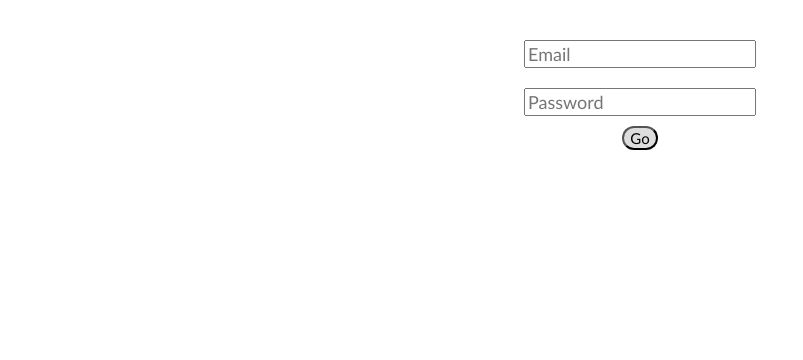
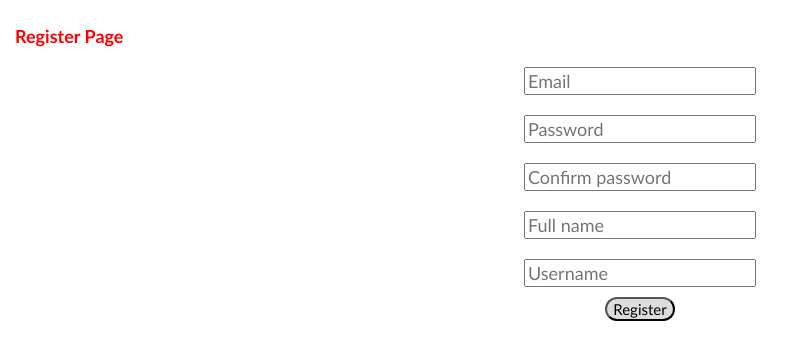
Before and after one commit to chingu-voyage5/Geckos-Team-28, a React (Create React App) app in the folder client/: page /register in a window 1280 px wide. Shown: the top 360 px of the page, without its empty margins (0-803 px from the left). Built offline with nearby package versions, Linux system fonts and the light colour scheme.

Commit message:
Axios, React-router and register
- Axios and react router added.
- Login connected to the route
- Register created and connected to the route.

```diff
--- a/client/package.json
+++ b/client/package.json
@@ -3,9 +3,11 @@
 	"version": "0.1.0",
 	"private": true,
 	"dependencies": {
+		"axios": "^0.18.0",
 		"formik": "^0.11.11",
 		"react": "^16.3.2",
 		"react-dom": "^16.3.2",
+		"react-router-dom": "^4.3.1",
 		"react-scripts": "1.1.4",
 		"yup": "^0.23.0"
 	},
--- a/client/src/app/App.js
+++ b/client/src/app/App.js
@@ -1,8 +1,17 @@
 import React from 'react';
 import LoginPage from './pages/LoginPage/LoginPage';
+import RegisterPage from './pages/RegisterPage/RegisterPage';
+import { BrowserRouter as Router, Route } from 'react-router-dom';
 
 const app = () => {
-	return <LoginPage />;
+	return (
+		<Router>
+			<div>
+				<Route path="/register" component={RegisterPage} />
+				<Route path="/login" component={LoginPage} />
+			</div>
+		</Router>
+	);
 };
 
 export default app;
--- a/client/src/app/components/Login/Login.js
+++ b/client/src/app/components/Login/Login.js
@@ -2,6 +2,7 @@ import React from 'react';
 import './styles.css';
 import { withFormik, Form, Field } from 'formik';
 import Yup from 'yup';
+import axios from 'axios';
 
 // these are props passed from withFormik
 const Login = ({ values, errors, touched }) => (
@@ -12,7 +13,7 @@ const Login = ({ values, errors, touched }) => (
 		<div>{touched.password && errors.password && <p>{errors.password}</p>}</div>
 		<Field type="password" name="password" placeholder="Password" />
 
-		<button>Go</button>
+		<button>Login</button>
 	</Form>
 );
 
@@ -29,12 +30,25 @@ const FormikLogin = withFormik({
 			.email('Email not valid')
 			.required('Email is required'),
 		password: Yup.string()
-			.min(9, 'Password must be 9 characters or longer')
+			.min(8, 'Password must be 8 characters or longer')
 			.required('Password is required'),
 	}),
+
 	handleSubmit(values, { resetForm, setSubmitting }) {
-		console.log(values);
-		alert('Values outputed to Console');
+		const { email, password } = values;
+
+		axios
+			.post('/api/users/login', { email, password })
+			.then(result => {
+				localStorage.setItem('jwtToken', result.data.token);
+				console.log(result);
+			})
+			.catch(error => {
+				if (error.response.status === 400) {
+					console.log(error);
+				}
+			});
+
 		resetForm();
 		setSubmitting(false);
 	},
--- /dev/null
+++ b/client/src/app/components/Register/Register.js
@@ -0,0 +1,73 @@
+import React from 'react';
+import './styles.css';
+import { withFormik, Form, Field } from 'formik';
+import Yup from 'yup';
+import axios from 'axios';
+
+// these are props passed from withFormik
+const Register = ({ values, errors, touched }) => (
+	<Form>
+		<div>{touched.email && errors.email && <p>{errors.email}</p>}</div>
+		<Field type="email" name="email" placeholder="Email" />
+
+		<div>{touched.password && errors.password && <p>{errors.password}</p>}</div>
+		<Field type="password" name="password" placeholder="Password" />
+
+		<div>{touched.password2 && errors.password2 && <p>{errors.password2}</p>}</div>
+		<Field type="password" name="password2" placeholder="Confirm password" />
+
+		<div>{touched.fullName && errors.fullName && <p>{errors.fullName}</p>}</div>
+		<Field type="text" name="fullName" placeholder="Full name" />
+
+		<div>{touched.username && errors.username && <p>{errors.username}</p>}</div>
+		<Field type="text" name="username" placeholder="Username" />
+
+		<button>Register</button>
+	</Form>
+);
+
+// withFormik HOC
+const FormikRegister = withFormik({
+	mapPropsToValues({ email, password, password2, fullName, username }) {
+		return {
+			email: email || '',
+			password: password || '',
+			password2: password2 || '',
+			fullName: fullName || '',
+			username: username || '',
+		};
+	},
+	validationSchema: Yup.object().shape({
+		email: Yup.string()
+			.email('Email not valid')
+			.required('Email is required'),
+		password: Yup.string()
+			.min(8, 'Password must be 8 characters or longer')
+			.required('Password is required'),
+		password2: Yup.string()
+			.min(8, 'Password must be 8 characters or longer')
+			.required('Password is required'),
+		fullName: Yup.string().required('Your name is required'),
+		username: Yup.string().required('Your username is required'),
+	}),
+
+	handleSubmit(values, { resetForm, setSubmitting }) {
+		const { email, password, password2, fullName, username } = values;
+
+		axios
+			.post('/api/users/register', { email, password, password2, fullName, username })
+			.then(result => {
+				console.log(result);
+			})
+			.catch(error => {
+				if (error.response.status === 400) {
+					console.log(error);
+				}
+			});
+
+		resetForm();
+		setSubmitting(false);
+	},
+})(Register);
+
+export default FormikRegister;
--- a/client/src/app/pages/LoginPage/LoginPage.js
+++ b/client/src/app/pages/LoginPage/LoginPage.js
@@ -5,6 +5,7 @@ import './styles.css';
 const LoginPage = () => {
 	return (
 		<div id="container">
+			<h2>Login Page</h2>
 			<Login />
 		</div>
 	);
--- /dev/null
+++ b/client/src/app/pages/RegisterPage/RegisterPage.js
@@ -0,0 +1,14 @@
+import React from 'react';
+import Register from '../../components/Register/Register';
+import './styles.css';
+
+const RegisterPage = () => {
+	return (
+		<div id="container">
+			<h2>Register Page</h2>
+			<Register />
+		</div>
+	);
+};
+
+export default RegisterPage;
--- /dev/null
+++ b/client/src/app/pages/RegisterPage/styles.css
@@ -0,0 +1,3 @@
+#container {
+	margin-top: 25px;
+}
```
Also changed, not shown: client/src/app/components/Register/styles.css (added), 1 other file (tests, documents, lock files or other folders).
